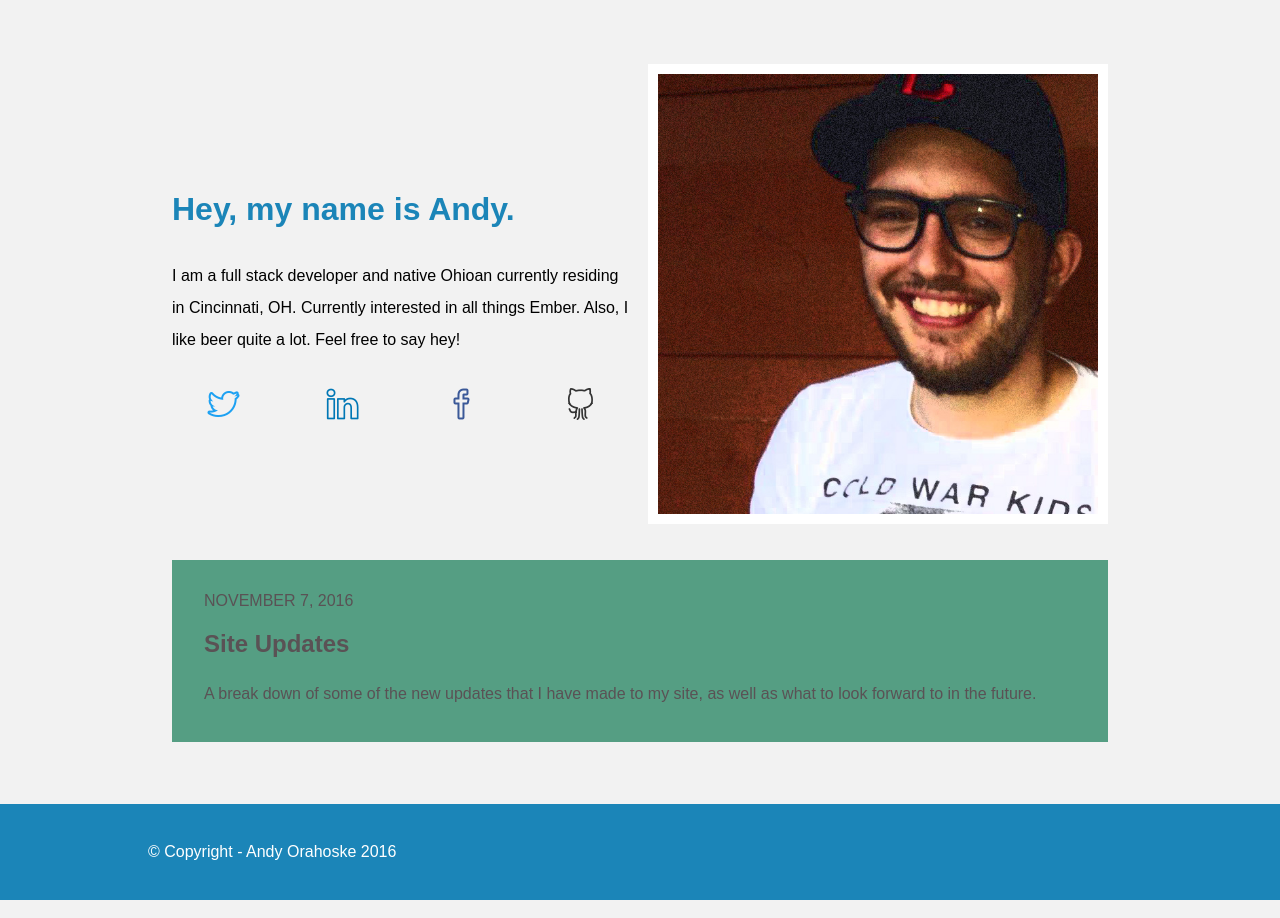
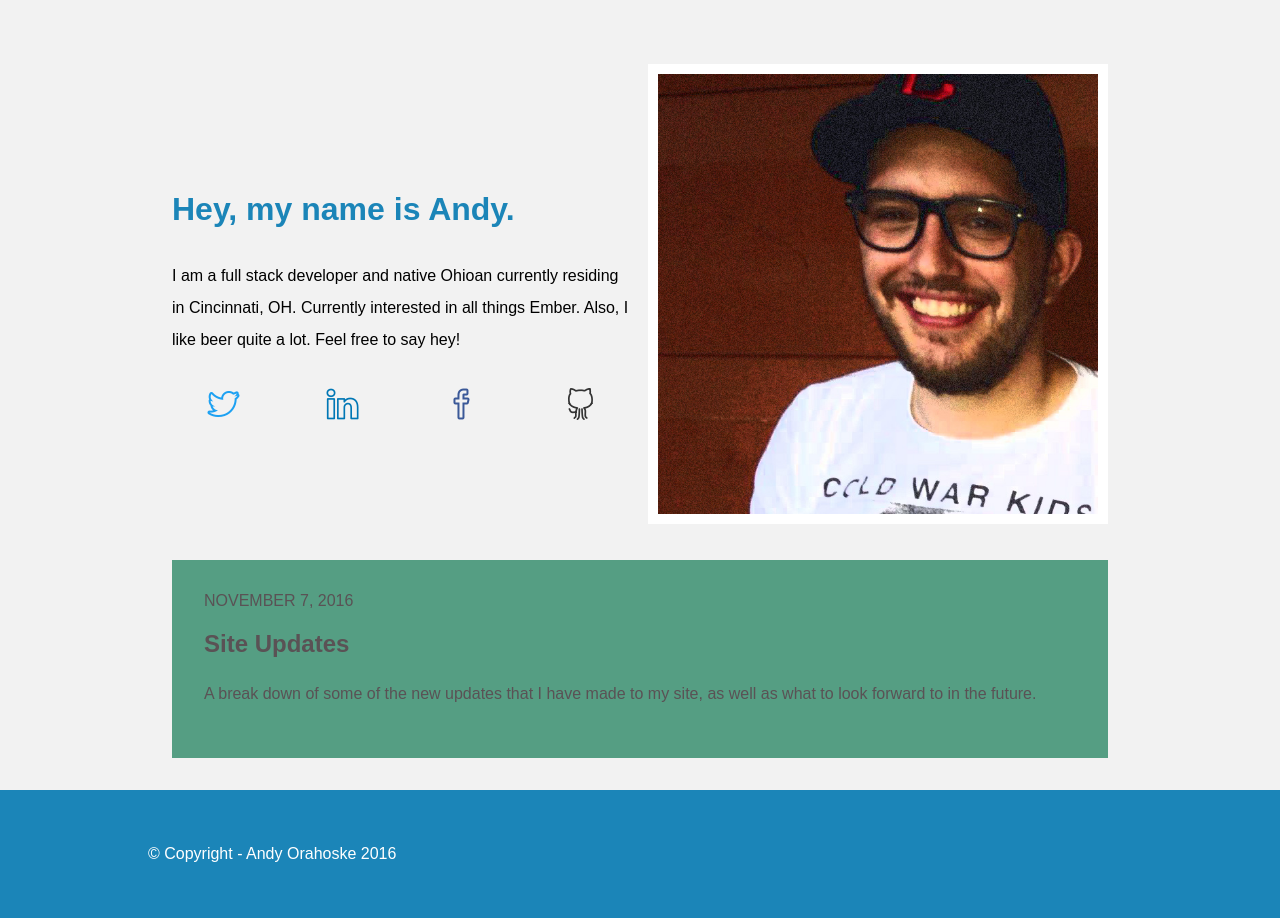
Before and after one commit to AO16/AO16.github.io, a Jekyll site: the page built from index.html, in a window 1280 px wide. Built offline with Jekyll 4.4.1, drawn with Linux system fonts in a browser that asks for light colours; nearby versions of some CDN libraries.

Commit message:
add margin to p

```diff
--- a/_sass/modules/paragraph.scss
+++ b/_sass/modules/paragraph.scss
@@ -4,13 +4,12 @@
 p {
   font-size: 1rem;
   line-height: 2rem;
-  margin: 0;
+  margin: 1rem 0;
 }
 
 .paragraph {
   font-size: 1rem;
   line-height: 2rem;
-  margin: 0;
 
   @at-root #{&}--marginTop {
     margin-top: $paragraphMargin;
```
